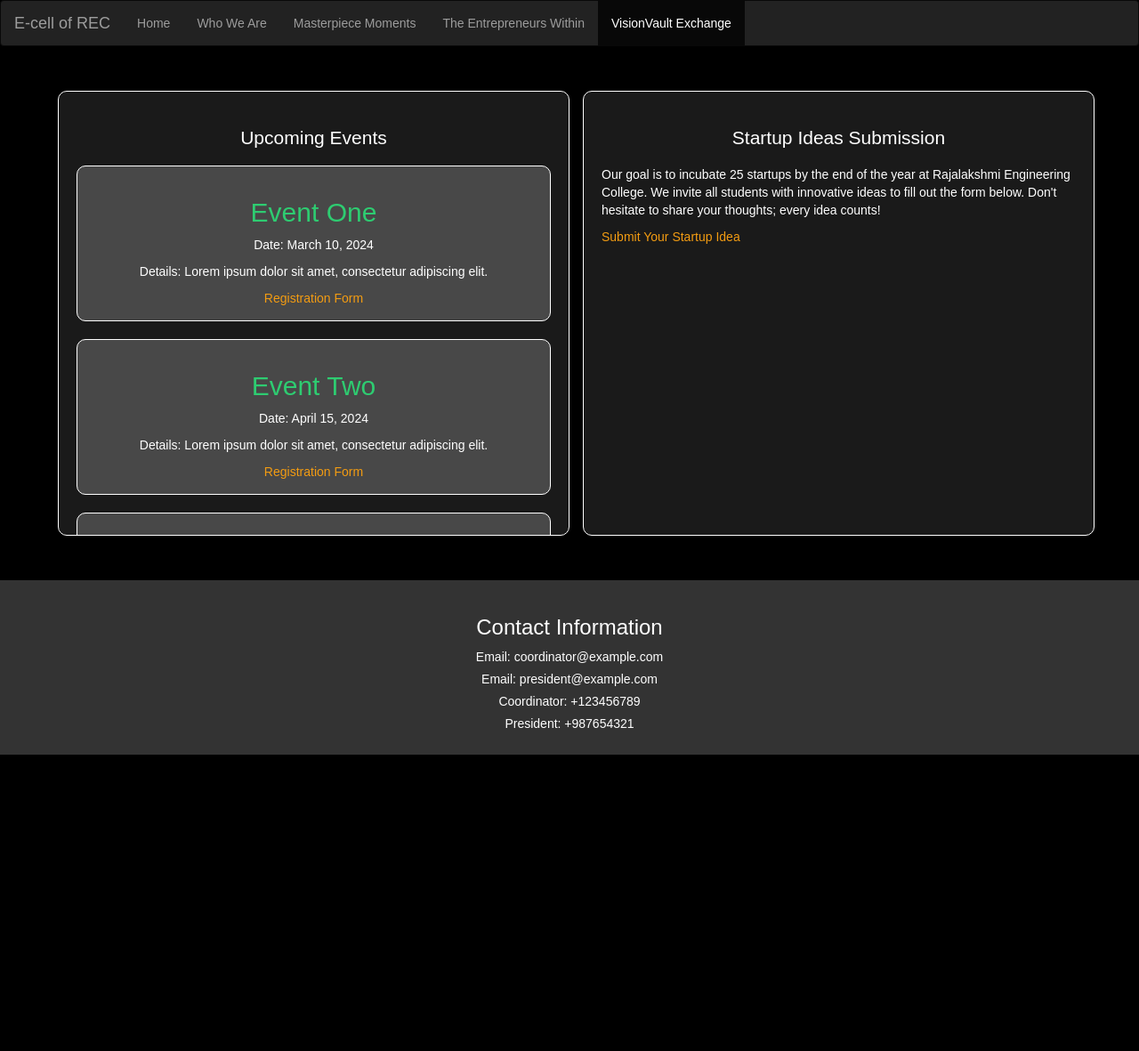
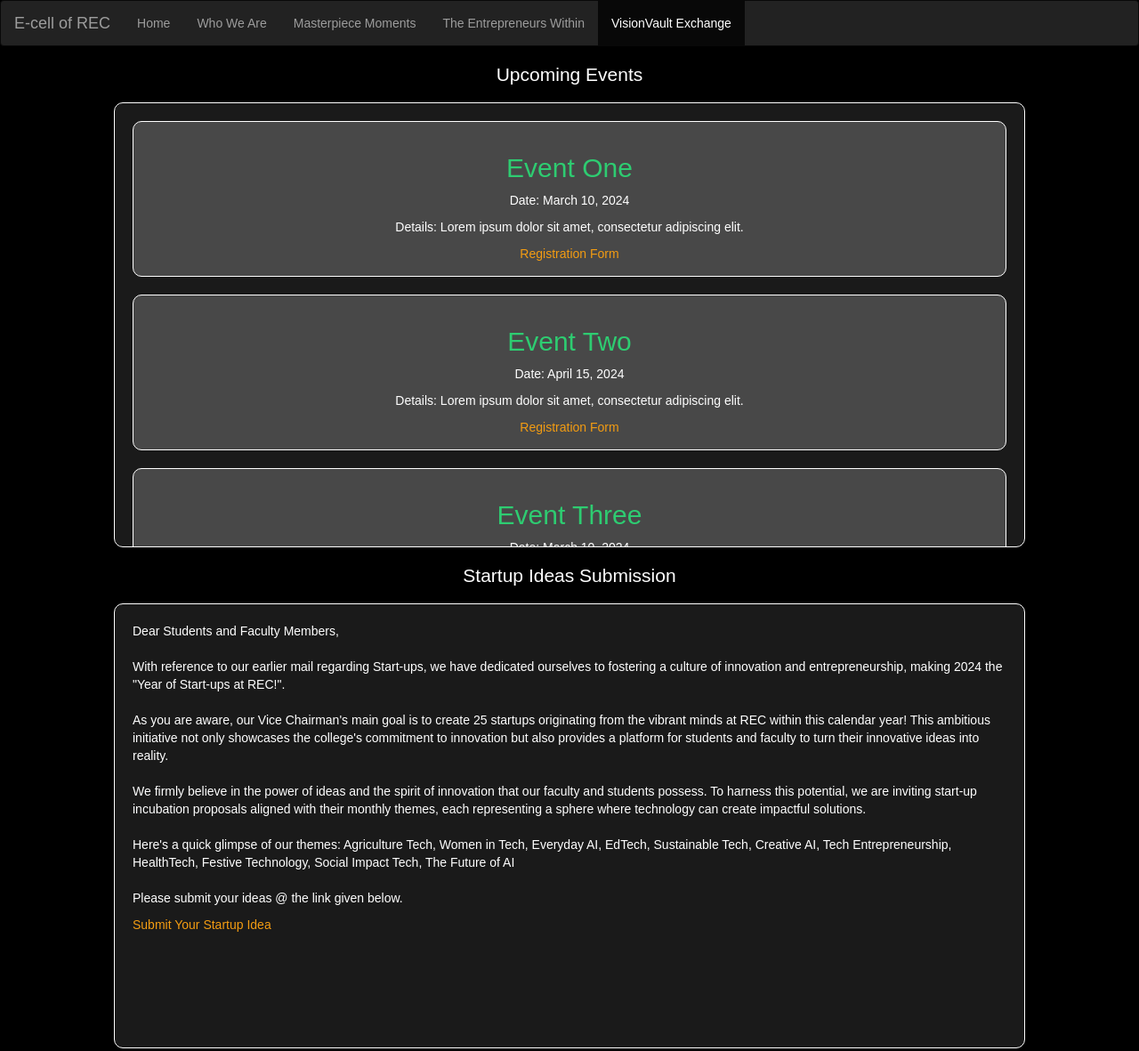
Before and after one commit to edc-rec/EDC_Website, a plain HTML site: page templates/visionvault.html in a window 1280 px wide. Shown: the top 1181 px of the page at 89% size. Before the commit the page ends 848 px from the top, so only its background shows below. Drawn offline with nearby package versions, Linux system fonts and the light colour scheme; files that its build step writes are made by us from their sources.

Commit message:
css corrections done

```diff
--- a/static/about.css
+++ b/static/about.css
@@ -211,7 +211,28 @@ img {
   border: 1px solid #eee;
   background: white;
 }
+footer {
+  background-color: #000000;
+  color: #fff;
+  padding: 10px;
+  display: flex;
+  justify-content:center;
+  text-align: center;
+}
 
+footer h3 {
+  margin-bottom: 10px;
+}
+
+footer p {
+  margin: 5px 0;
+  text-align: center;
+}
+
+footer a {
+  color: #fff;
+  text-decoration: none;
+}
 /* Some mobile improvements I did after the demo was finished :) I know this could be done a bit more optimised if i'd done it right away */
 @media screen and (width <= 600px) {
   main::before {
--- a/static/gallery.css
+++ b/static/gallery.css
@@ -57,7 +57,7 @@ body h1 {
 }
 
 footer {
-    background-color: #333;
+    background-color: #000000;
     color: #fff;
     padding: 20px;
     text-align: center;
--- a/static/style.css
+++ b/static/style.css
@@ -80,9 +80,9 @@ body {
   font-weight: bold;
 }
 footer {
-  background-color: #333;
+  background-color: #000000;
   color: #fff;
-  padding: 20px;
+  padding: 10px;
   text-align: center;
 }
 
--- a/static/team.css
+++ b/static/team.css
@@ -88,7 +88,7 @@
 }
 
 footer {
-	background-color: #333;
+	background-color: #000000;
 	color: #fff;
 	padding: 20px;
 	text-align: center;
--- a/static/visionvault.css
+++ b/static/visionvault.css
@@ -6,33 +6,19 @@ body {
     padding: 0;
     display: block;
 }
-
-#container {
-
-    display: flex;
-    align-items: center;
-    justify-content: center;
-    justify-content: space-between;
-
-    margin: 50px;
-}
-.container-fluid{
-
-    width: 100%;
-}
 #events-container, #startup-ideas-container {
     flex: 1;
     padding: 20px ;
-    margin-left: 15px;
+    overflow: auto;
+    width: 80%;
     height: 500px;
     border: 1px solid white;
     border-radius: 10px;
     background: rgba(255, 255, 255, 0.1);
     box-shadow: 0 4px 6px rgba(0, 0, 0, 0.1);
     box-sizing: border-box;
-}
-#events-container{
-    overflow:auto;
+    position: relative;
+    left:10%;
 }
 
 .section-title {
@@ -52,6 +38,7 @@ body {
     background: rgba(255, 255, 255, 0.2);
     box-sizing: border-box;
     text-align: center;
+    height:max-content;
 }
 
 .event-card h2, .idea-card h2 {
@@ -87,7 +74,7 @@ a:hover {
 }
 
 footer {
-    background-color: #333;
+    background-color: #000000;
     color: #fff;
     padding: 20px;
     text-align: center;
--- a/templates/visionvault.html
+++ b/templates/visionvault.html
@@ -27,9 +27,9 @@
         </div>
       </nav>
     <div id="container">
+        <h2 class="section-title">Upcoming Events</h2>
+        <div id="events-container">
 
-        <div id="events-container">
-            <h2 class="section-title">Upcoming Events</h2>
             <div class="event-card">
                 <h2>Event One</h2>
                 <p>Date: March 10, 2024</p>
@@ -44,24 +44,35 @@
                 <a href="#" class="registration-form-link">Registration Form</a>
             </div>
             <div class="event-card">
-                <h2>Event One</h2>
+                <h2>Event Three</h2>
                 <p>Date: March 10, 2024</p>
                 <p>Details: Lorem ipsum dolor sit amet, consectetur adipiscing elit.</p>
                 <a href="#" class="registration-form-link">Registration Form</a>
             </div>
 
             <div class="event-card">
-                <h2>Event Two</h2>
+                <h2>Event Four</h2>
                 <p>Date: April 15, 2024</p>
                 <p>Details: Lorem ipsum dolor sit amet, consectetur adipiscing elit.</p>
                 <a href="#" class="registration-form-link">Registration Form</a>
             </div>
         </div>
+        <h2 class="section-title">Startup Ideas Submission</h2>
+        <div id="startup-ideas-container">
 
-        <div id="startup-ideas-container">
-            <h2 class="section-title">Startup Ideas Submission</h2>
             <p>
-                Our goal is to incubate 25 startups by the end of the year at Rajalakshmi Engineering College. We invite all students with innovative ideas to fill out the form below. Don't hesitate to share your thoughts; every idea counts!
+                Dear Students and Faculty Members,<br><br>
+
+                With reference to our earlier mail regarding Start-ups, we have dedicated ourselves to fostering a culture of innovation and entrepreneurship, making 2024 the "Year of Start-ups at REC!".
+                <br><br>
+                As you are aware, our Vice Chairman's main goal is to create 25 startups originating from the vibrant minds at REC within this calendar year! This ambitious initiative not only showcases the college's commitment to innovation but also provides a platform for students and faculty to turn their innovative ideas into reality.
+                <br><br>
+                We firmly believe in the power of ideas and the spirit of innovation that our faculty and students possess. To harness this potential, we are inviting start-up incubation proposals aligned with their monthly themes, each representing a sphere where technology can create impactful solutions.
+                <br><br>
+                Here's a quick glimpse of our themes: Agriculture Tech, Women in Tech, Everyday AI, EdTech,
+                Sustainable Tech, Creative AI, Tech Entrepreneurship, HealthTech, Festive Technology, Social Impact Tech, The Future of AI
+                <br><br>
+                Please submit your ideas @ the link given below.
             </p>
             <a href="#" class="idea-submission-form-link">Submit Your Startup Idea</a>
         </div>
```
Also changed, not shown: templates/aboutus.html (+2 -2 lines), templates/index.html (+5 -0 lines), templates/team.html (+0 -1 lines).
